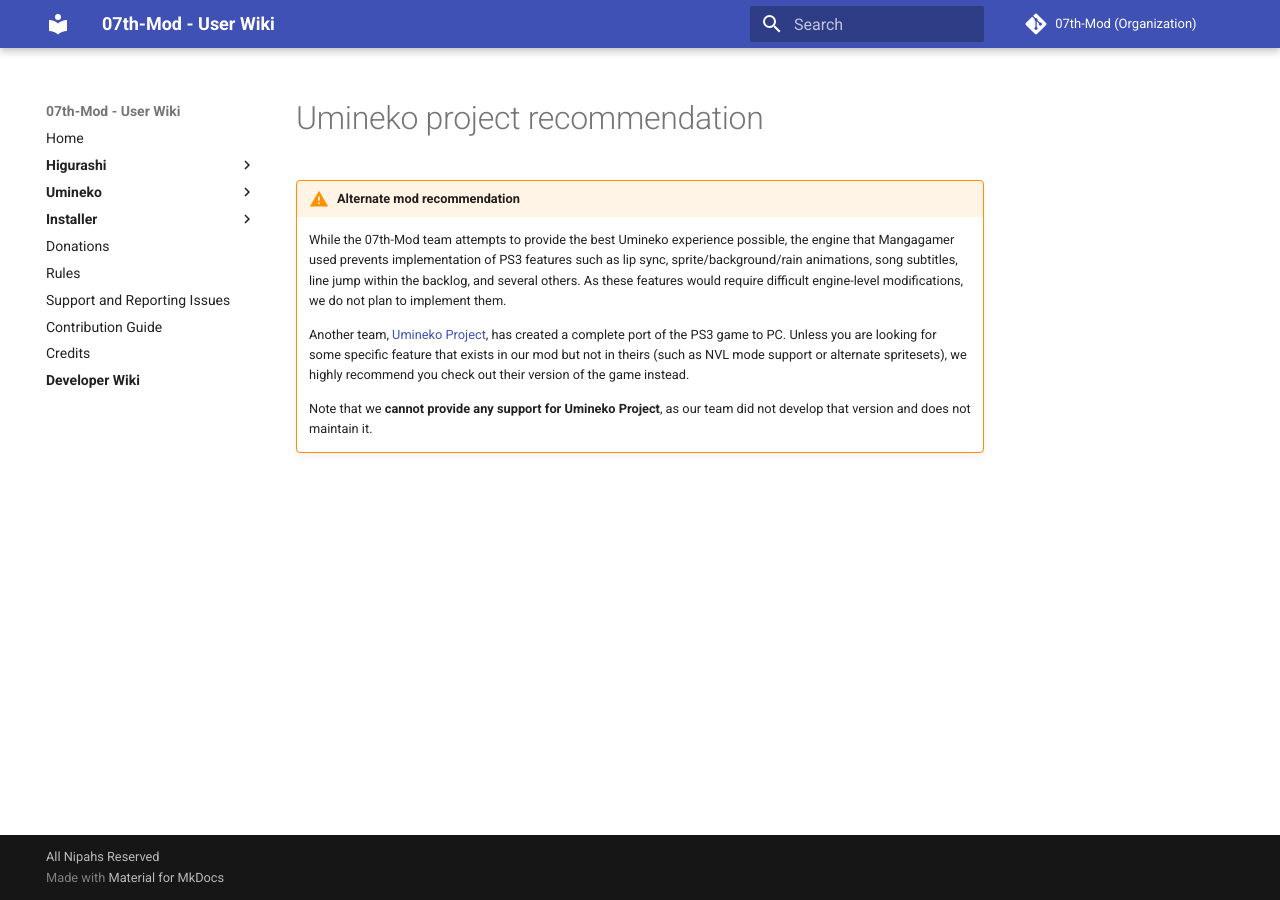
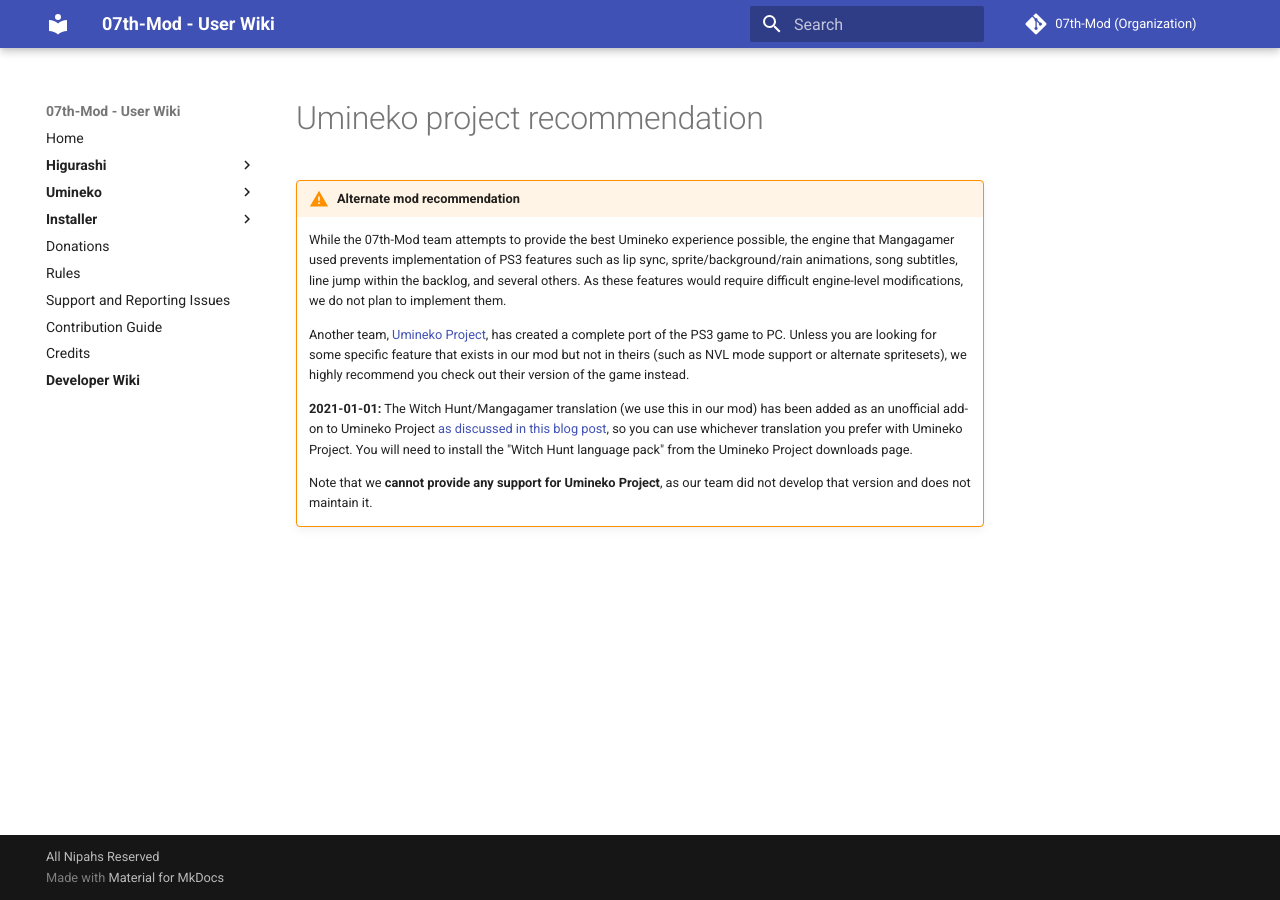
Before and after one commit to 07th-mod/wiki, an MkDocs documentation site: the page built from docs/Snippets/umineko-project-recommendation.md, in a window 1280 px wide. Built offline with MkDocs 1.6.1 and Material for MkDocs 9.7.7, drawn with Linux system fonts in a browser that asks for light colours.

Commit message:
Mention translation in umineko project recommendation snippet

```diff
--- a/docs/Snippets/umineko-project-recommendation.md
+++ b/docs/Snippets/umineko-project-recommendation.md
@@ -3,4 +3,6 @@
 
     Another team, <nobr>[Umineko Project](https://umineko-project.org)</nobr>, has created a complete port of the PS3 game to PC. Unless you are looking for some specific feature that exists in our mod but not in theirs (such as NVL mode support or alternate spritesets), we highly recommend you check out their version of the game instead.
 
+    **2021-01-01:** The Witch Hunt/Mangagamer translation (we use this in our mod) has been added as an unofficial add-on to Umineko Project [as discussed in this blog post](https://umineko-project.org/en/2021/01/the-end/), so you can use whichever translation you prefer with Umineko Project. You will need to install the "Witch Hunt language pack" from the Umineko Project downloads page.
+
     Note that we **cannot provide any support for <nobr>Umineko Project</nobr>**, as our team did not develop that version and does not maintain it.
```
